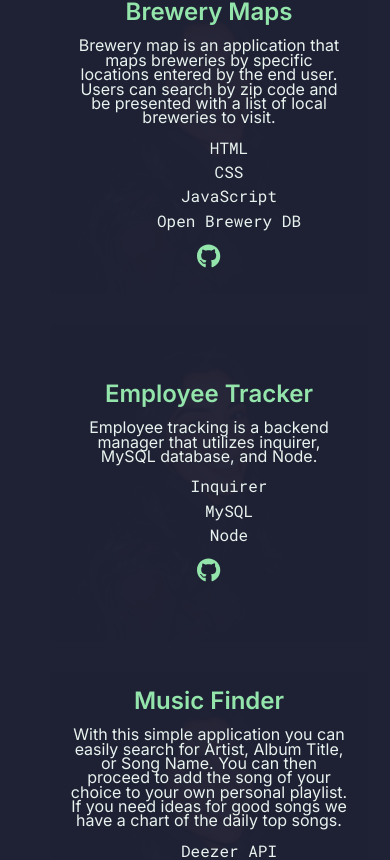
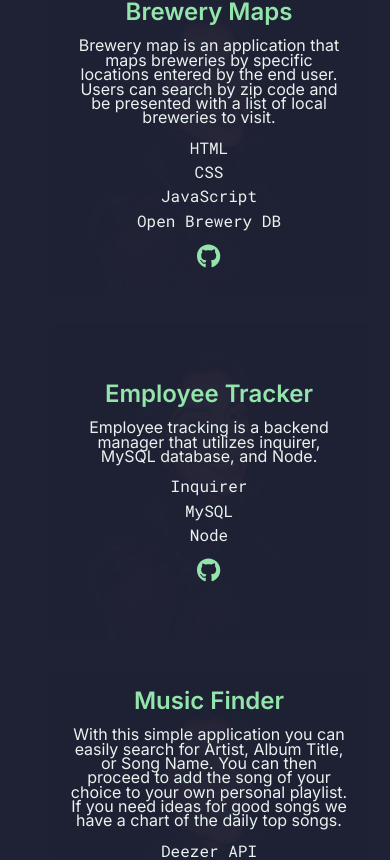
Before and after one commit to kvrivas854/kvrivas854.github.io, a Next.js app: page / in a window 390 px wide. Shown: the part 4770-5630 px from the top of the page. Built offline with nearby package versions, Linux system fonts and the light colour scheme.

Commit message:
fixed padding

```diff
--- a/src/app/components/project/style.css
+++ b/src/app/components/project/style.css
@@ -65,6 +65,11 @@ section {
 a:link {
   text-decoration: none;
 }
+@media only screen and (max-width: 600px) {
+  ul {
+    padding-left: 0px;
+  }
+}
 
 /*  */
 
--- a/src/app/globals.css
+++ b/src/app/globals.css
@@ -255,4 +255,6 @@ li.list-item {
   .nav {
     position: relative;
   }
+  .box-container {
+  }
 }
```
